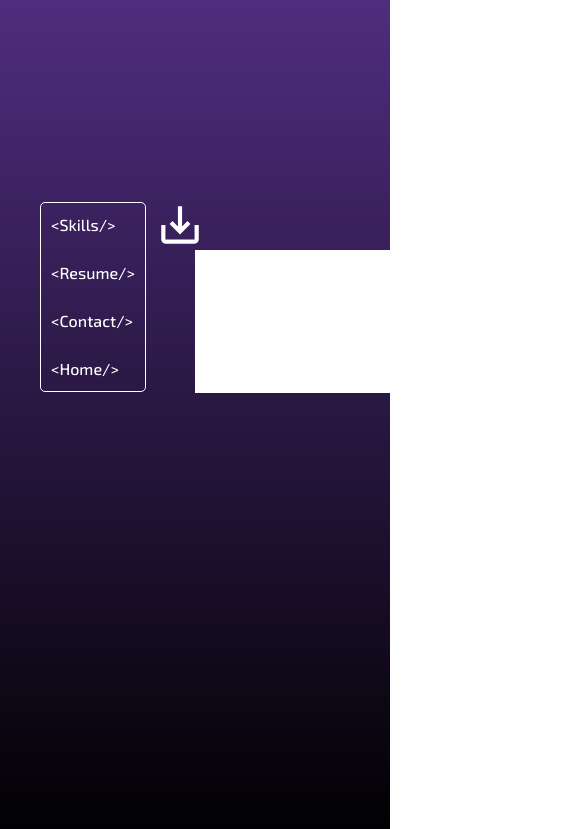
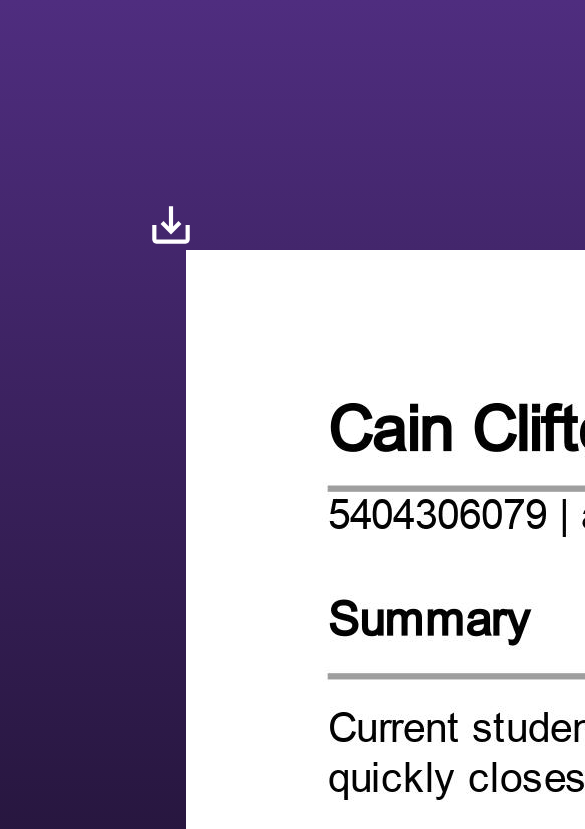
Before and after one commit to kodiakcain/updated-portfolio, a Next.js app: page /Resume in a window 390 px wide. Shown: the top 829 px of the page, 585 px wide, since content can reach past the window. Built offline with nearby package versions, Linux system fonts and the light colour scheme.

Commit message:
mobile css

```diff
--- a/styles/Resume.modules.css
+++ b/styles/Resume.modules.css
@@ -43,8 +43,9 @@
     }
 
     .frame {
-        width: 50vw;
-        height: 17vh;
+        width: 500vw;
+        height: 166vh;
+        overflow: hidden;
     }
 
     .leftPad {
```
